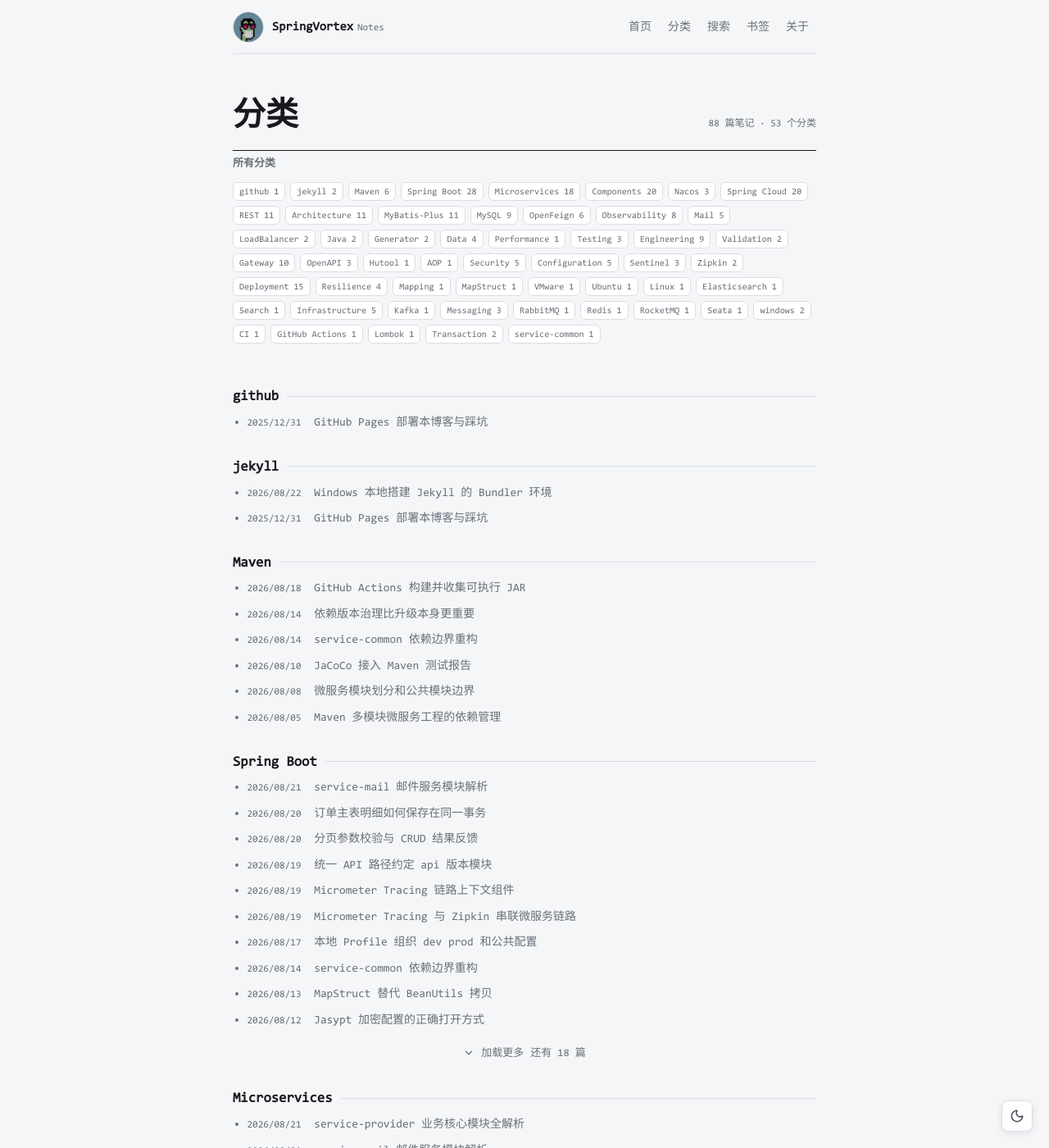
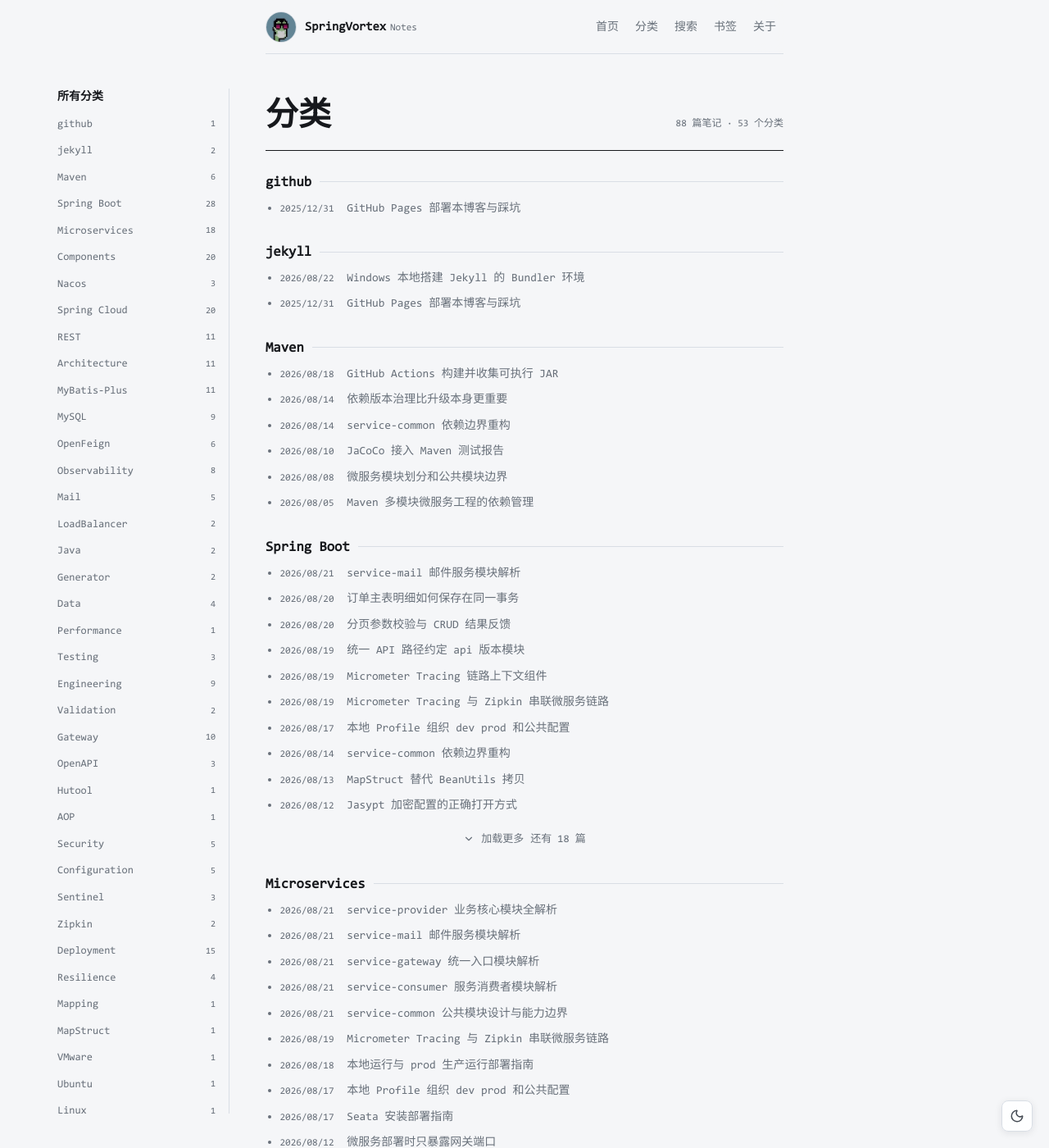
Before and after one commit to springvortex/springvortex.github.io, a Jekyll site: the page built from pages/categories.html, in a window 1280 px wide and 1400 px high. Shown: the whole window at 82% size. Built offline with Jekyll 4.4.1, drawn with Linux system fonts in a browser that asks for light colours.

Commit message:
feat: add desktop category sidebar

```diff
--- /dev/null
+++ b/_includes/category-index.html
@@ -0,0 +1,13 @@
+<aside class="category-index" aria-labelledby="all-categories">
+  <h2 id="all-categories">所有分类</h2>
+  <ul>
+    {%- for category in site.categories %}
+    <li>
+      <a href="#{{ category[0] }}">
+        <span class="category-name">{{ category[0] }}</span>
+        <span class="category-count">{{ category[1].size }}</span>
+      </a>
+    </li>
+    {%- endfor %}
+  </ul>
+</aside>
--- a/_layouts/page.html
+++ b/_layouts/page.html
@@ -1,7 +1,7 @@
 <!DOCTYPE html>
 <html lang="zh-CN">
 {% include head.html -%}
-<body ondragstart="return false;">
+<body class="{{ page.body_class }}" ondragstart="return false;">
 <!--
   THESIS: SpringVortex Notes is a calibrated engineering reading bench.
   OWN-WORLD: cool neutral ground, precise ink, one cobalt reading accent, hairline records.
@@ -12,6 +12,9 @@
 -->
 <a class="skip-link" href="#main">跳到正文</a>
 {% include header.html -%}
+{%- if page.category_index -%}
+{% include category-index.html %}
+{%- endif %}
 {{ content }}
 {% include footer.html -%}
 {% include script.html -%}
--- a/pages/categories.html
+++ b/pages/categories.html
@@ -14,14 +16,6 @@ title: 分类
     <h1>分类</h1>
     <p>{{ site.posts | size }} 篇笔记 · {{ site.categories | size }} 个分类</p>
   </header>
-  <div class="list-category">
-    <h2>所有分类</h2>
-    <div>
-      {%- for category in site.categories %}
-      <a href="#{{ category[0] }}">{{ category[0] }}<span>{{ category[1].size }}</span></a>
-      {%- endfor %}
-    </div>
-  </div>
   {%- for category in site.categories %}
   <div class="list-post">
     <h2 id="{{ category[0] }}">{{ category[0] }}</h2>
--- a/static/css/page.css
+++ b/static/css/page.css
@@ -171,50 +171,66 @@
   flex: 0 0 14px;
 }
 
-.list-category {
-  padding: 4px 0 26px;
+.category-index {
+  display: none;
+  margin: 22px 0 4px;
+  padding: 0 0 14px;
+  border-bottom: 1px solid var(--hairline);
 }
 
-.list-category h2 {
-  margin-bottom: 12px;
-  color: var(--text-muted);
-  font-family: var(--font-mono);
-  font-size: 13px;
-  font-weight: 600;
+.category-index h2 {
+  margin-bottom: 8px;
+  color: var(--text);
+  font-size: 14px;
+  font-weight: 650;
+  line-height: 1.4;
 }
 
-.list-category div {
-  display: flex;
-  flex-wrap: wrap;
-  gap: 6px;
+.category-index ul {
+  display: grid;
+  gap: 2px;
+  max-height: min(30vh, 280px);
+  margin: 0;
+  padding: 0 2px 2px 0;
+  overflow: auto;
+  scrollbar-gutter: stable;
 }
 
-.list-category div a {
-  display: inline-flex;
+.category-index li {
+  list-style: none;
+}
+
+.category-index a {
+  display: flex;
   align-items: center;
-  gap: 6px;
-  padding: 2px 7px;
-  border: 1px solid var(--hairline);
-  border-radius: var(--radius-small);
-  background: var(--surface);
+  justify-content: space-between;
+  gap: 12px;
+  min-width: 0;
+  padding: 5px 0;
+  color: var(--text-muted);
+  font-size: 13px;
+  line-height: 1.58;
+}
+
+.category-index .category-name {
+  min-width: 0;
+  overflow: hidden;
+  text-overflow: ellipsis;
+  white-space: nowrap;
+}
+
+.category-index .category-count {
+  flex: 0 0 auto;
   color: var(--text-muted);
   font-family: var(--font-mono);
   font-size: 11px;
-  line-height: 1.55;
-  transition: border-color 180ms ease, color 180ms ease;
 }
 
-.list-category div a span {
-  color: inherit;
-  font-family: inherit;
-  font-size: inherit;
+.category-index a:hover,
+.category-index a:focus-visible {
+  color: var(--accent);
 }
 
-.list-category div a:hover,
-.list-category div a:focus-visible {
-  border-color: var(--accent-border);
-  color: var(--accent);
-}
 
 .page-categories .list-post > h2 {
   color: var(--text);
@@ -380,6 +396,45 @@
   color: var(--accent);
 }
 
+@media screen and (min-width: 1200px) {
+  body.categories-body {
+    max-width: 680px;
+  }
+
+  body.categories-body .category-index {
+    display: block;
+    position: fixed;
+    top: 108px;
+    left: max(20px, calc(50% - 570px));
+    width: 210px;
+    max-height: calc(100vh - 150px);
+    box-sizing: border-box;
+    margin: 0;
+    padding: 0 16px 12px 0;
+    overflow: auto;
+    overscroll-behavior: contain;
+    border-right: 1px solid var(--hairline);
+    border-bottom: 0;
+  }
+
+  body.categories-body .category-index ul {
+    max-height: none;
+    padding-right: 0;
+    overflow: visible;
+  }
+}
+
+@media screen and (min-width: 1330px) {
+  body.categories-body {
+    max-width: 760px;
+  }
+
+  body.categories-body .category-index {
+    left: max(28px, calc(50% - 650px));
+    width: 250px;
+  }
+}
+
 @media screen and (max-width: 700px) {
   .page {
     padding-top: 26px;
```
Also changed, not shown: other parts of pages/categories.html (+2 -0 lines), README.md.
